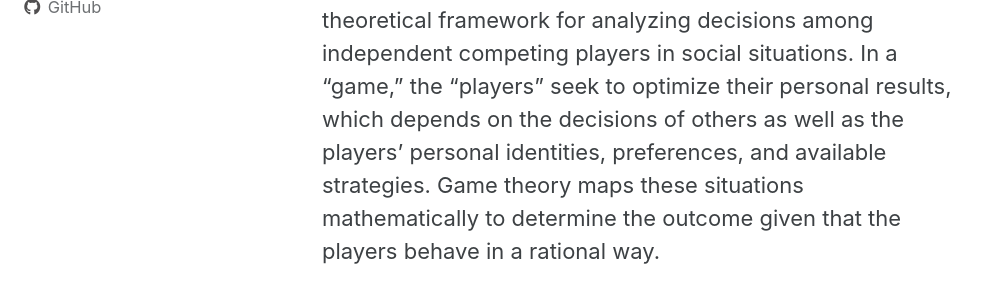
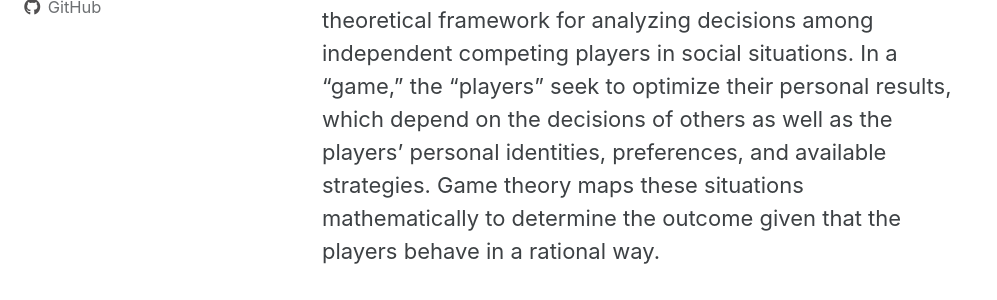
Before and after one commit to MarinaWyss/MarinaWyss.github.io, a Jekyll site: the page built from _posts/2020-05-24-shap.md, in a window 1280 px wide and 900 px high, scrolled down 753 px. Shown: the part 352-652 px from the top of the window, without its empty margins (0-997 px from the left). Built offline with Jekyll 4.4.1, drawn with Linux system fonts in a browser that asks for light colours; cached includes are drawn as plain includes; nearby versions of some CDN libraries; some of the changed text lies outside the part shown.

Commit message:
shap edits

```diff
--- a/_posts/2020-05-24-shap.md
+++ b/_posts/2020-05-24-shap.md
@@ -4,7 +4,7 @@
 tags: [iml, python]
 header:
   image: "/images/shap/local_importance.png"
-excerpt: "Some background on Shapley and SHAP implmentation"
+excerpt: "Some background on Shapley and SHAP implmentation."
 ---
 
 ## What I Learned: All about Shapley values and implementing them for IML in Python!
@@ -13,7 +13,7 @@
 
 I have some experience with interpretable machine learning (IML) from my own master’s thesis, where I used LIME to evaluate predictions from a neural network classifier. Another option we’ve been considering employing for this project is SHAP/Shapley values, which I’ve heard about but haven’t really dug into yet.
 
-It turns out that SHAP has its roots in game theory, and is based on a concept of Shapley values as developed by Lloyd Shapley in 1951. In general terms, game theory provides a theoretical framework for analyzing decisions among independent competing players in social situations. In a “game,” the “players” seek to optimize their personal results, which depends on the decisions of others as well as the players’ personal identities, preferences, and available strategies. Game theory maps these situations mathematically to determine the outcome given that the players behave in a rational way.
+It turns out that SHAP has its roots in game theory, and is based on a concept of Shapley values as developed by Lloyd Shapley in 1951. In general terms, game theory provides a theoretical framework for analyzing decisions among independent competing players in social situations. In a “game,” the “players” seek to optimize their personal results, which depend on the decisions of others as well as the players’ personal identities, preferences, and available strategies. Game theory maps these situations mathematically to determine the outcome given that the players behave in a rational way.
 
 Lloyd Shapley focused on cooperative game theory, which assumes that “coalitions” of players are the primary decision-making units, and thus games are seen as a competition between different coalitions versus between individuals. In such a situation, a key consideration is how to fairly divvy up the costs and rewards across the actors in the coalition. Shapley values are an option for approaching this problem, and are particularly useful in situations where the contributions of actors to the final outcome are unequal. In other words, Shapley values help to determine the individual payoffs to all players where each player may have contributed more or less to the outcome.
 
@@ -27,18 +27,18 @@
 
 The model (without a lot of fussing or hyperparameter tuning) resulted in accuracy and F1 of 81%. Since that’s not the main focus for the project, it’s good enough for now! Using the shap.DeepExplainer, I first took a look at global variable importance:
 
-<img src="{{ site.url }}{{ site.baseurl }}/assets/images/shap/global_importance.png" alt="">
+<img src="assets/images/shap/global_importance.png" alt="">
 
 These results seem quite logical - particularly words like Reade that are very specific to the dynamics of this particular campaign.
 
-<img src="{{ site.url }}{{ site.baseurl }}/assets/images/shap/local_importance.png" alt="">
+<img src="assets/images/shap/local_importance.png" alt="">
 
 In this local example, the model predicted a value of 0.64, where sentences labelled 0 reference Biden, and those labelled 1 reference Sanders. The absence of the words “primary”, “president”, “candidates”, and “win” influenced a higher prediction that this sentence referenced Sanders. The lack of “would” and “supporters,” and the inclusion of the word “campaign” led to a lower predicted probability that the sentence referenced Sanders.
 
 SHAP can also create this cool summary plot:
 
-<img src="{{ site.url }}{{ site.baseurl }}/assets/images/shap/summary_plot.png" alt="">
+<img src="assets/images/shap/summary_plot.png" alt="">
 
 Here, variables are listed in descending order in terms of importance, and the horizontal location shows whether the effect of that value is associated with a higher or lower prediction. The color bar on the right-hand side shows that red is associated with higher values (1 in our case) and blue with low values (0). So, for example, we can see that having 1 in “campaign” (basically, if the sentence contained the word campaign) is strongly associated with Biden, while a 1 on “supporters” is strongly associated with Sanders.
 
-There’s still a ton more for me to learn on this topic, but this was a fun introduction! All the code for this project is available [here]: (https://github.com/MarinaWyss/iml-practice/blob/master/shap.ipynb)
+There’s still a ton more for me to learn on this topic, but this was a fun introduction! All the code for this project is available [here](https://github.com/MarinaWyss/iml-practice/blob/master/shap.ipynb).
```
